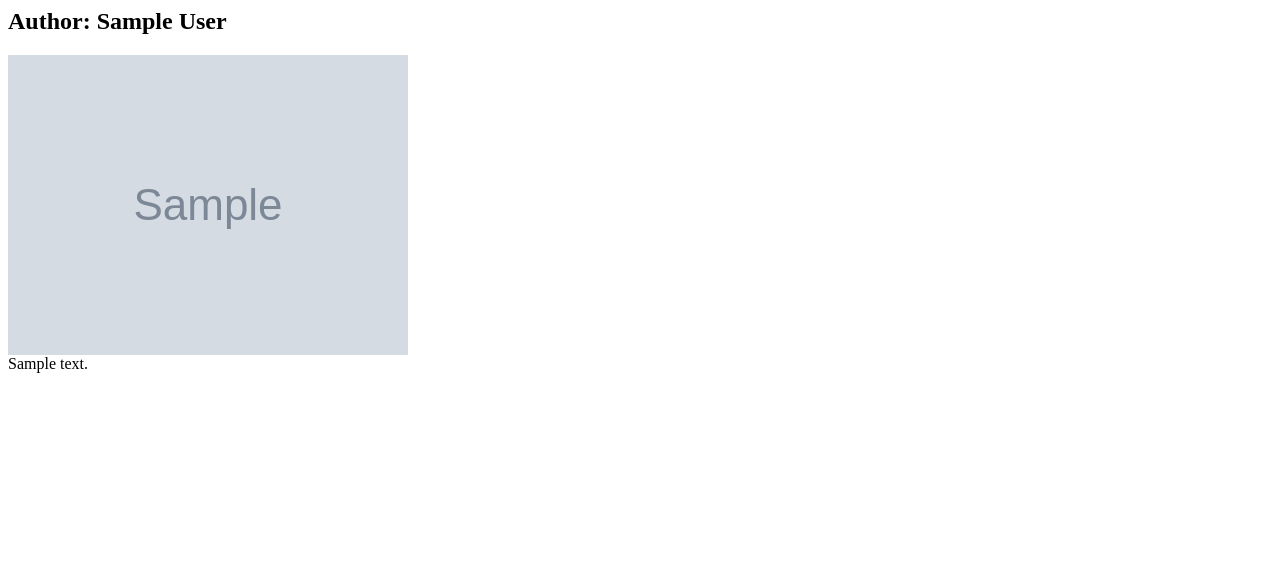
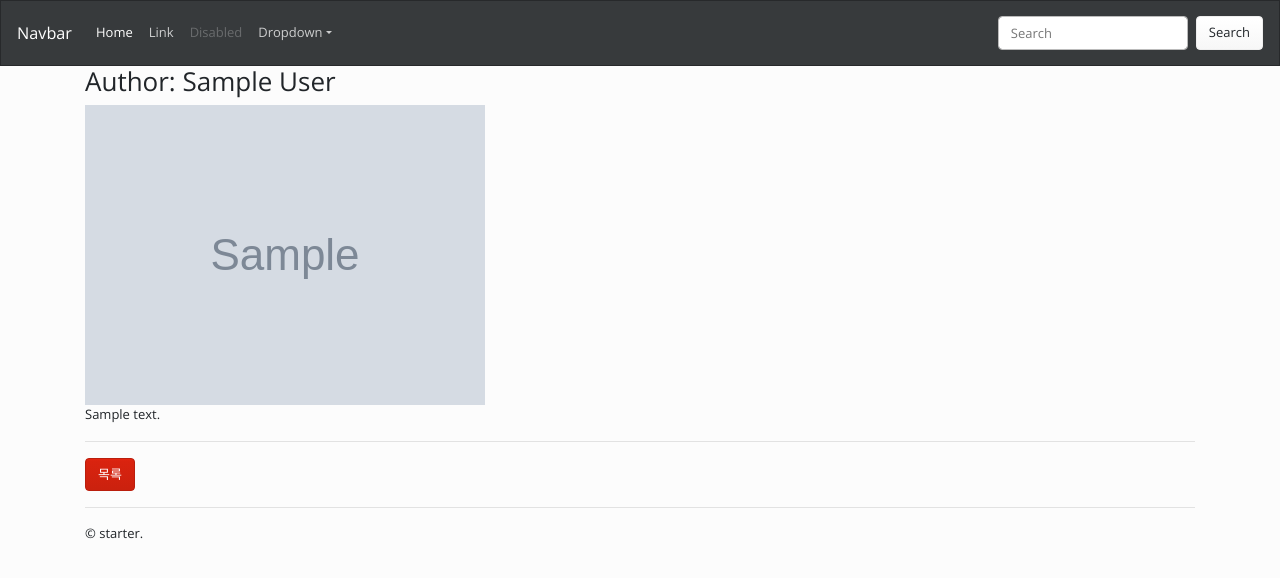
Before and after one commit to yjinjo/django-everything, a Django app: template starter/instagram/templates/instagram/post_detail.html in a window 1280 px wide. Shown: the top 578 px of the page. Run offline with Django 3.2, Linux system fonts and the light colour scheme; the template is opened without the code that fills it: most values are stand-ins (such as "Sample title", 1, 10 or a date in 2020); grey boxes marked "Sample" are stand-in pictures; some libraries are stand-ins or nearby versions.

Commit message:
#4. Bootstrap 적용

```diff
--- /dev/null
+++ b/starter/instagram/templates/instagram/layout.html
@@ -0,0 +1,68 @@
+<!doctype html>
+<html lang="ko">
+<head>
+  <meta charset="UTF-8">
+  <meta name="viewport"
+        content="width=device-width, user-scalable=no, initial-scale=1.0, maximum-scale=1.0, minimum-scale=1.0">
+  <meta http-equiv="X-UA-Compatible" content="ie=edge">
+  <title>{% block title %}{% endblock title %}</title>
+  {#  <link rel="stylesheet" href="https://cdn.jsdelivr.net/npm/bootswatch@4.5.2/dist/darkly/bootstrap.min.css"#}
+  {#        integrity="sha384-nNK9n28pDUDDgIiIqZ/MiyO3F4/9vsMtReZK39klb/MtkZI3/LtjSjlmyVPS3KdN" crossorigin="anonymous">#}
+  <link rel="stylesheet" href="https://cdn.jsdelivr.net/npm/bootswatch@4.5.2/dist/simplex/bootstrap.min.css"
+        integrity="sha384-FYrl2Nk72fpV6+l3Bymt1zZhnQFK75ipDqPXK0sOR0f/zeOSZ45/tKlsKucQyjSp" crossorigin="anonymous">
+  <script src="https://cdn.jsdelivr.net/npm/bootstrap@5.2.3/dist/js/bootstrap.min.js"
+          integrity="sha384-cuYeSxntonz0PPNlHhBs68uyIAVpIIOZZ5JqeqvYYIcEL727kskC66kF92t6Xl2V"
+          crossorigin="anonymous"></script>
+  <script src="https://code.jquery.com/jquery-3.6.3.js" integrity="sha256-nQLuAZGRRcILA+6dMBOvcRh5Pe310sBpanc6+QBmyVM="
+          crossorigin="anonymous"></script>
+</head>
+<body>
+
+<nav class="navbar navbar-expand-md navbar-dark bg-dark">
+  <a class="navbar-brand" href="#">Navbar</a>
+  <button class="navbar-toggler" type="button" data-toggle="collapse" data-target="#navbarsExampleDefault"
+          aria-controls="navbarsExampleDefault" aria-expanded="false" aria-label="Toggle navigation">
+    <span class="navbar-toggler-icon"></span>
+  </button>
+
+  <div class="collapse navbar-collapse" id="navbarsExampleDefault">
+    <ul class="navbar-nav mr-auto">
+      <li class="nav-item active">
+        <a class="nav-link" href="#">Home <span class="sr-only">(current)</span></a>
+      </li>
+      <li class="nav-item">
+        <a class="nav-link" href="#">Link</a>
+      </li>
+      <li class="nav-item">
+        <a class="nav-link disabled" href="#" tabindex="-1" aria-disabled="true">Disabled</a>
+      </li>
+      <li class="nav-item dropdown">
+        <a class="nav-link dropdown-toggle" href="#" id="dropdown01" data-toggle="dropdown" aria-haspopup="true"
+           aria-expanded="false">Dropdown</a>
+        <div class="dropdown-menu" aria-labelledby="dropdown01">
+          <a class="dropdown-item" href="#">Action</a>
+          <a class="dropdown-item" href="#">Another action</a>
+          <a class="dropdown-item" href="#">Something else here</a>
+        </div>
+      </li>
+    </ul>
+    <form class="form-inline my-2 my-lg-0">
+      <input class="form-control mr-sm-2" type="text" placeholder="Search" aria-label="Search">
+      <button class="btn btn-secondary my-2 my-sm-0" type="submit">Search</button>
+    </form>
+  </div>
+</nav>
+
+<div class="container">
+  <div class="row">
+    <div class="col-sm-12">
+      {% block content %}
+      {% endblock content %}
+      <hr/>
+      &copy; starter.
+    </div>
+  </div>
+</div>
+
+</body>
+</html>
--- a/starter/instagram/templates/instagram/post_detail.html
+++ b/starter/instagram/templates/instagram/post_detail.html
@@ -1,3 +1,10 @@
+{% extends "instagram/layout.html" %}
+
+{% block title %}
+  Post Detail pk#{{ post.pk }}
+{% endblock title %}
+
+{% block content %}
   <h2>Author: {{ post.author }}</h2>
 
   {% if post.photo %}
@@ -7,3 +14,8 @@
   {% endif %}
 
   {{ post.message }}
+  <hr>
+  <a href="{% url 'instagram:post_list' %}" class="btn btn-primary">
+    목록
+  </a>
+{% endblock content %}
```
Also changed, not shown: starter/instagram/templates/instagram/post_list.html (+10 -14 lines). Lines whose indentation alone changed are shown as unchanged.
